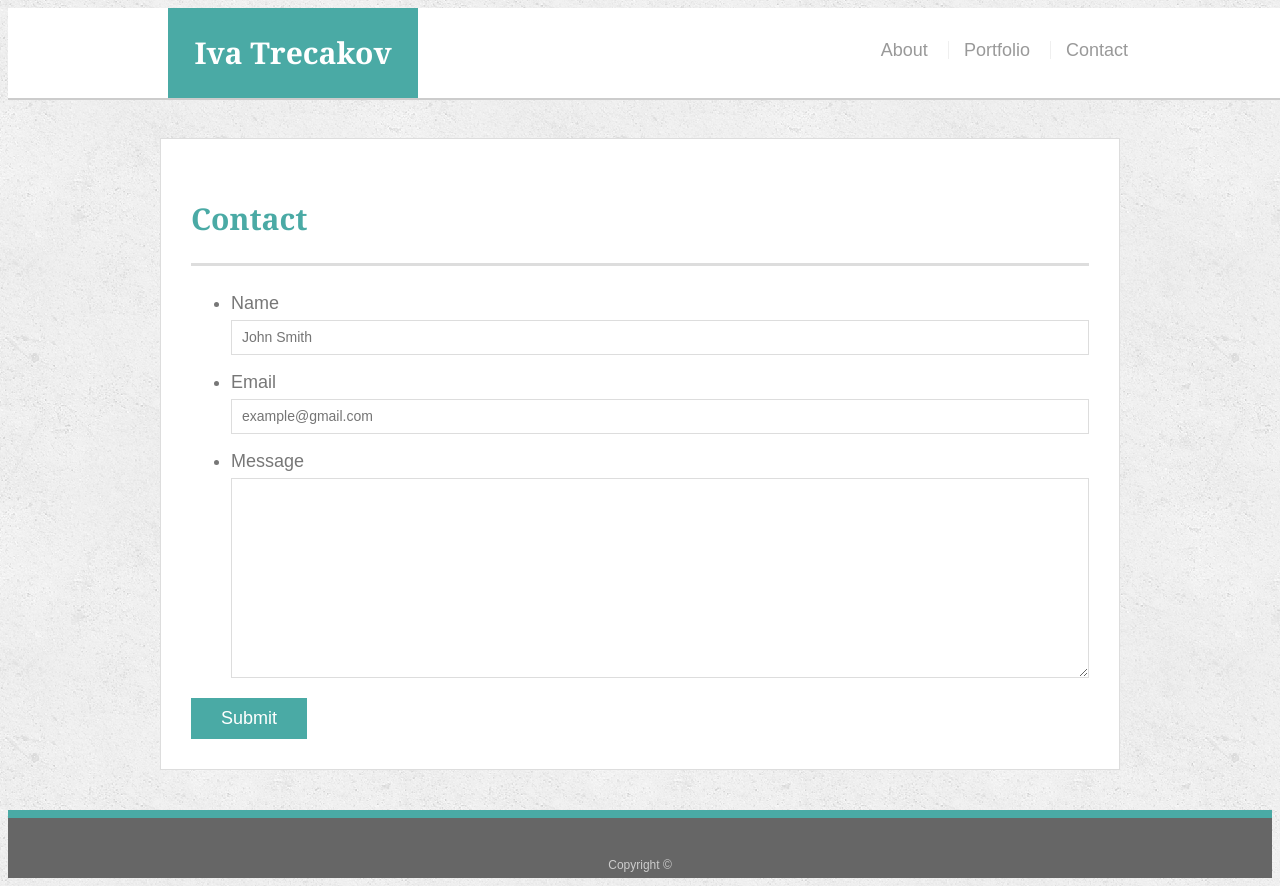
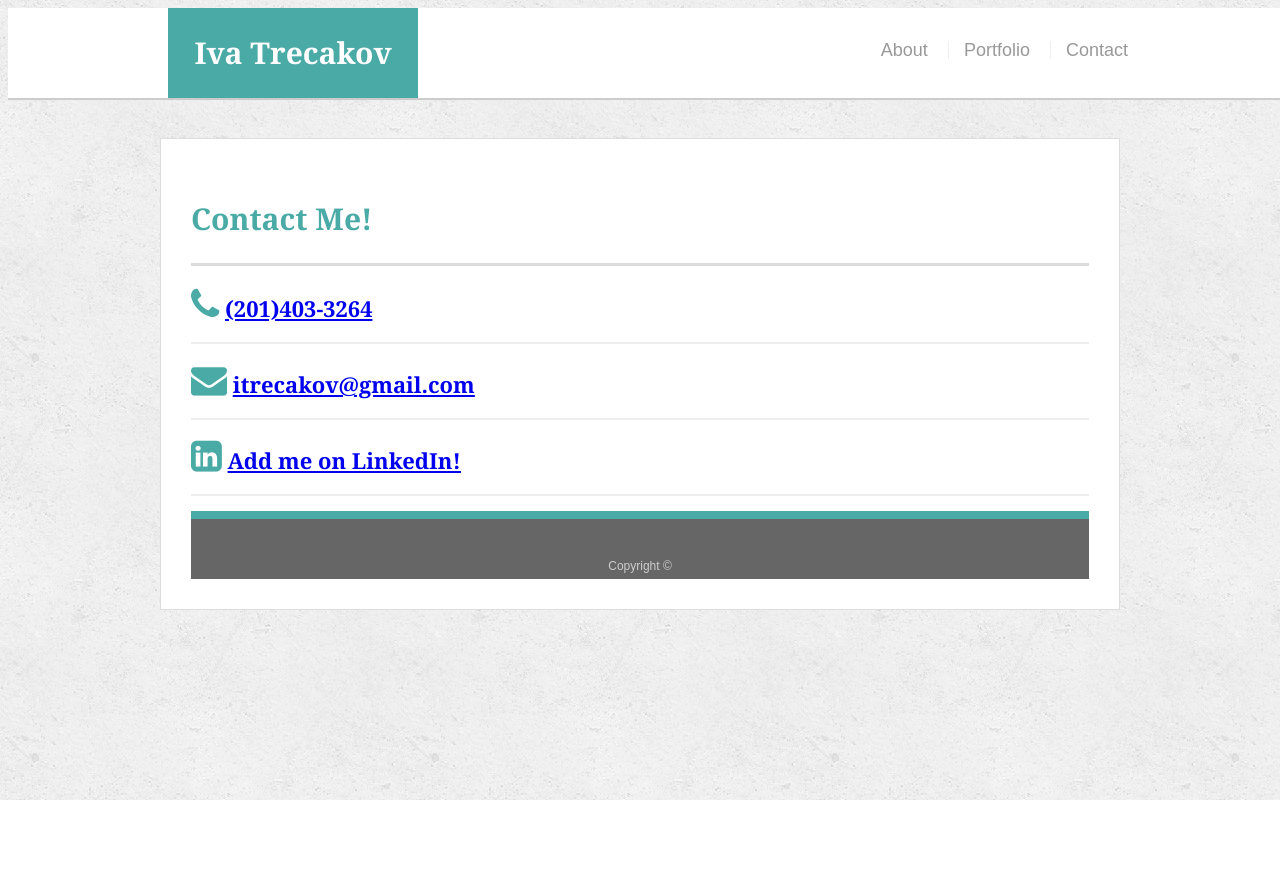
Before and after one commit to itrecakov/Portfolio, a plain HTML site: page contact.html in a window 1280 px wide. After the commit the page ends 800 px from the top, so only its background shows below. Drawn offline with Linux system fonts and the light colour scheme; a web font is replaced by a local one.

Commit message:
Add files via upload

```diff
--- a/contact.html
+++ b/contact.html
@@ -4,6 +4,18 @@
     <meta charset="UTF-8" />
     <title>Contact | Iva Trecakov</title>
     <link rel="stylesheet" type="text/css" href="assets/css/style.css" />
+    <link
+      href="https://fonts.googleapis.com/css?family=Codystar|Orbitron|Syncopate&display=swap"
+      rel="stylesheet"
+    />
+    <link
+      href="https://fonts.googleapis.com/css?family=Quicksand&display=swap"
+      rel="stylesheet"
+    />
+    <link
+      rel="stylesheet"
+      href="https://cdnjs.cloudflare.com/ajax/libs/font-awesome/4.7.0/css/font-awesome.min.css"
+    />
   </head>
 
   <body>
@@ -20,42 +32,29 @@
 
     <div id="main-container" class="container">
       <section class="main-section">
-        <h1>Contact</h1>
+    <div class="col s6">
+      <h1>Contact Me!</h1>
 
-        <form id="contact-form">
-          <ul>
-            <li>
-              <label for="name">Name</label>
-              <input
-                type="text"
-                id="name"
-                name="name"
-                placeholder="John Smith"
-                required="required"
-              />
-            </li>
-            <li>
-              <label for="email">Email</label>
-              <input
-                type="email"
-                id="email"
-                name="email"
-                placeholder="example@gmail.com"
-                required="required"
-              />
-            </li>
-            <li>
-              <label for="message">Message</label>
-              <textarea
-                id="message"
-                name="message"
-                required="required"
-              ></textarea>
-            </li>
-          </ul>
-          <input type="submit" />
-        </form>
-      </section>
+      <h2 id="phone">
+        <i class="fa fa-phone" style="font-size: 36px;"></i>
+        <a href="tel:2014033264">(201)403-3264</a>
+      </h2>
+      <h2 id="email">
+        <i class="fa fa-envelope" style="font-size: 36px;"></i>
+        <a
+          href="mailto:itrecakov@gmail.com?Subject=Re:%20Portfolio"
+          target="_top"
+          >itrecakov@gmail.com</a
+        >
+      </h2>
+      <h2 id="linkedIn">
+        <i class="fa fa-linkedin-square" style="font-size: 36px;"></i>
+        <a
+          href="https://www.linkedin.com/in/iva-trecakov-095068179"
+          target="_blank"
+          >Add me on LinkedIn!</a
+        >
+      </h2>
     </div>
 
     <footer>
```
Also changed, not shown: index.html (+9 -1 lines), portfolio.html (+41 -14 lines).
